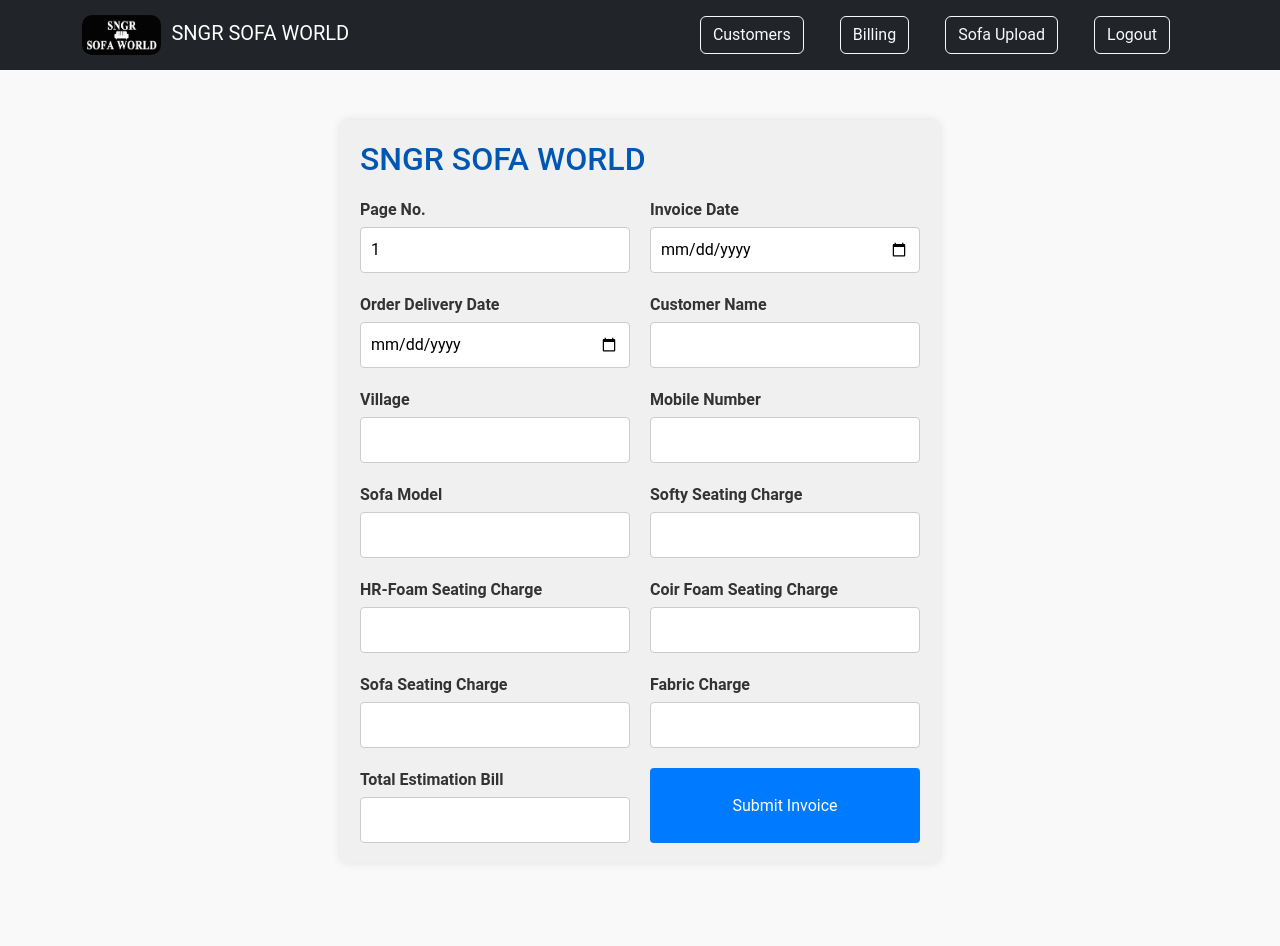
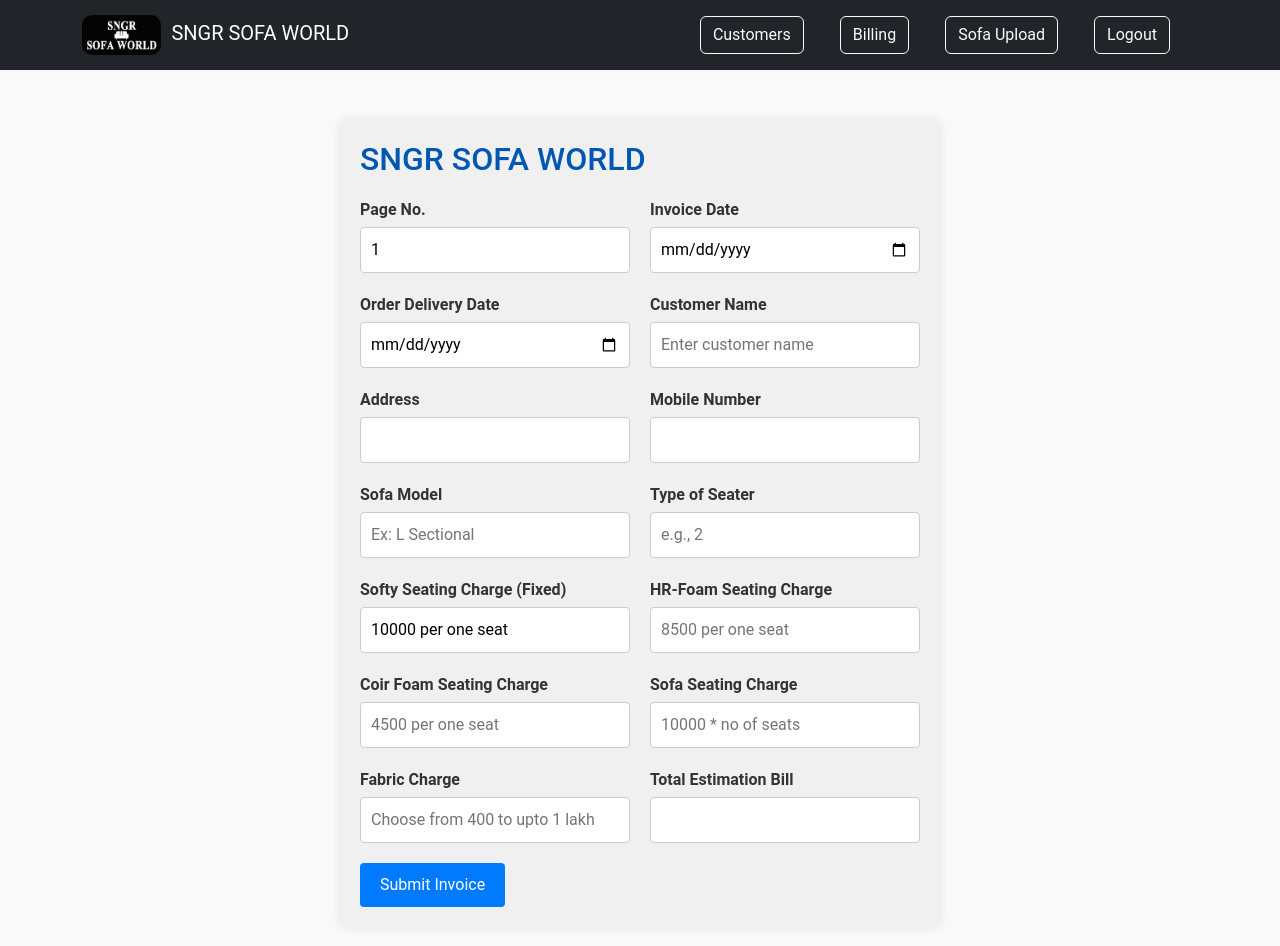
Before and after one commit to rajarammanikanta/sngrfrontend, a React (Create React App) app: page /InvoiceForm in a window 1280 px wide. Before the commit the page ends 883 px from the top, so only its background shows below. Built offline with nearby package versions, Linux system fonts and the light colour scheme; no server answers; sample sign-in values are in the browser's storage.

Commit message:
Update index.js

```diff
--- a/src/components/InvoiceForm/index.js
+++ b/src/components/InvoiceForm/index.js
@@ -1,8 +1,8 @@
 import React, { Component } from 'react';
 import AdminNavbar from '../AdminNavbar';
 import axios from 'axios';
-import {toast} from 'react-toastify'
-import "react-toastify/dist/ReactToastify.css";
+import jsPDF from 'jspdf';
+import 'jspdf-autotable';
 import './index.css';
 
 class InvoiceForm extends Component {
@@ -14,7 +14,8 @@ class InvoiceForm extends Component {
     village: '',
     mobileNumber: '',
     sofaModel: '',
-    softySeatingCharge: '',
+    seaterType: '',
+    softySeatingCharge: 10000, // Fixed value
     hrFoamSeatingCharge: '',
     coirFoamSeatingCharge: '',
     sofaSeatingCharge: '',
@@ -22,9 +23,118 @@ class InvoiceForm extends Component {
     totalEstimationBill: '',
   };
 
+  async componentDidMount() {
+    try {
+      const response = await axios.get('http://localhost:5000/api/invoices/latest-page');
+      const latestPageNumber = response.data.page || 0; // If no page number is found, start from 0
+      this.setState({ page: latestPageNumber + 1 });
+    } catch (error) {
+      console.error('Error fetching latest page number:', error);
+    }
+  }
+
   handleChange = (e) => {
-    this.setState({ [e.target.name]: e.target.value });
+    const { name, value } = e.target;
+    this.setState({ [name]: value }, this.calculateCharges);
   };
+
+  calculateCharges = () => {
+    const { seaterType, fabricCharge } = this.state;
+
+    const seaterNum = parseInt(seaterType, 10) || 0;
+    const fabricCost = parseFloat(fabricCharge) || 0;
+
+    const sofaSeatingCharge = 10000 * seaterNum;
+    const hrFoamSeatingCharge = 8500 * seaterNum;
+    const coirFoamSeatingCharge = 4500 * seaterNum;
+    const updatedFabric = fabricCost * seaterNum;
+    const totalEstimationBill = sofaSeatingCharge + hrFoamSeatingCharge + coirFoamSeatingCharge + updatedFabric;
+
+    this.setState({
+      sofaSeatingCharge,
+      hrFoamSeatingCharge,
+      coirFoamSeatingCharge,
+      totalEstimationBill,
+    });
+  };
+
+  generatePDF = () => {
+    const {
+      page,
+      invoiceDate,
+      orderDeliveryDate,
+      customerName,
+      village,
+      mobileNumber,
+      sofaModel,
+      seaterType,
+      softySeatingCharge,
+      hrFoamSeatingCharge,
+      coirFoamSeatingCharge,
+      sofaSeatingCharge,
+      fabricCharge,
+      totalEstimationBill,
+    } = this.state;
+
+    try {
+      // Create a new jsPDF instance
+      const doc = new jsPDF();
+
+      // Calculate text width for centering
+      const textWidth = doc.getStringUnitWidth('SNGR SOFA WORLD') * doc.internal.getFontSize() / doc.internal.scaleFactor;
+      const startX = (doc.internal.pageSize.width - textWidth) / 2;
+
+      // Add centered heading
+      doc.setFontSize(18);
+      doc.text('SNGR SOFA WORLD', startX, 20);
+
+      // Add dotted horizontal line
+      doc.setLineWidth(0.5);
+      doc.setDrawColor(128, 128, 128); // Dotted line color
+      doc.line(20, 25, doc.internal.pageSize.width - 20, 25, 'Dotted'); // Dotted line
+
+      // Set position for content
+      let startY = 40;
+
+      // Add content to PDF in table format
+      doc.autoTable({
+        startY,
+        head: [['Field', 'Value']],
+        body: [
+          ['Page No', page],
+          ['Invoice Date', invoiceDate],
+          ['Order Delivery Date', orderDeliveryDate],
+          ['Customer Name', customerName],
+          ['Address', village],
+          ['Mobile Number', mobileNumber],
+          ['Sofa Model', sofaModel],
+          ['Type of Seater', seaterType],
+          ['Softy Seating Charge', softySeatingCharge],
+          ['HR-Foam Seating Charge', hrFoamSeatingCharge],
+          ['Coir Foam Seating Charge', coirFoamSeatingCharge],
+          ['Sofa Seating Charge', sofaSeatingCharge],
+          ['Fabric Charge', fabricCharge],
+          ['Total Estimation Bill', totalEstimationBill],
+        ],
+        theme: 'grid', // Ensure this matches your intended design
+        styles: {
+          lineColor: [0, 0, 0], // Table border color
+          lineWidth: 0.1, // Table border width
+          fontStyle: 'normal', // Font style ('normal', 'bold', 'italic', 'bolditalic')
+          overflow: 'linebreak', // Overflow behavior ('linebreak', 'ellipsize', 'visible', 'hidden')
+          fontSize: 12,
+        },
+        margin: { top: 10 },
+      });
+
+      // Save the PDF with customer name as the filename
+      const fileName = `${customerName.replace(/\s+/g, '-')}_Invoice.pdf`;
+      doc.save(fileName);
+    } catch (error) {
+      console.error('Error generating PDF:', error);
+    }
+  };
+
 
   handleSubmit = async (e) => {
     e.preventDefault();
@@ -46,30 +156,28 @@ class InvoiceForm extends Component {
         invoiceTime: currentTime, // Add current time to form data
       };
 
-      const response = await axios.post('https://sngrbackend.onrender.com/api/invoices', formData);
+      const response = await axios.post('http://localhost:5000/api/invoices', formData);
       console.log('Invoice submitted:', response.data);
 
-
-
-      // Reset form fields after successful submission
+      // Increment the page number after successful submission
+      const updatedPage = this.state.page + 1;
+      this.generatePDF();
       this.setState({
-        page: this.state.page + 1,
+        page: updatedPage,
         invoiceDate: '',
         orderDeliveryDate: '',
         customerName: '',
         village: '',
         mobileNumber: '',
         sofaModel: '',
-        softySeatingCharge: '',
-        hrFoamSeatingCharge: '',
-        coirFoamSeatingCharge: '',
-        sofaSeatingCharge: '',
+        seaterType: '', // Reset seater type
         fabricCharge: '',
         totalEstimationBill: '',
       });
-      toast.success("Successfully added customers details", {
-        position: toast.POSITION.TOP_CENTER,
-      });
+
+      // Generate and download PDF
+
+
     } catch (error) {
       console.error('Error submitting invoice:', error);
     }
@@ -89,7 +197,6 @@ class InvoiceForm extends Component {
                 type="text"
                 name="page"
                 value={this.state.page}
-                onChange={this.handleChange}
                 readOnly
               />
             </div>
@@ -120,11 +227,12 @@ class InvoiceForm extends Component {
                 name="customerName"
                 value={this.state.customerName}
                 onChange={this.handleChange}
+                placeholder='Enter customer name'
                 required
               />
             </div>
             <div>
-              <label>Village</label>
+              <label>Address</label>
               <input
                 type="text"
                 name="village"
@@ -150,17 +258,28 @@ class InvoiceForm extends Component {
                 name="sofaModel"
                 value={this.state.sofaModel}
                 onChange={this.handleChange}
+                placeholder='Ex: L Sectional'
                 required
               />
             </div>
             <div>
-              <label>Softy Seating Charge</label>
+              <label>Type of Seater</label>
               <input
                 type="number"
-                name="softySeatingCharge"
-                value={this.state.softySeatingCharge}
+                name="seaterType"
+                value={this.state.seaterType}
+                placeholder="e.g., 2"
                 onChange={this.handleChange}
                 required
+              />
+            </div>
+            <div>
+              <label>Softy Seating Charge (Fixed)</label>
+              <input
+                type="text"
+                name="softySeatingCharge"
+                value="10000 per one seat"
+                readOnly
               />
             </div>
             <div>
@@ -169,6 +288,7 @@ class InvoiceForm extends Component {
                 type="number"
                 name="hrFoamSeatingCharge"
                 value={this.state.hrFoamSeatingCharge}
+                placeholder='8500 per one seat'
                 onChange={this.handleChange}
                 required
               />
@@ -179,6 +299,7 @@ class InvoiceForm extends Component {
                 type="number"
                 name="coirFoamSeatingCharge"
                 value={this.state.coirFoamSeatingCharge}
+                placeholder='4500 per one seat'
                 onChange={this.handleChange}
                 required
               />
@@ -189,8 +310,8 @@ class InvoiceForm extends Component {
                 type="number"
                 name="sofaSeatingCharge"
                 value={this.state.sofaSeatingCharge}
-                onChange={this.handleChange}
-                required
+                placeholder='10000 * no of seats'
+                readOnly
               />
             </div>
             <div>
@@ -200,6 +321,7 @@ class InvoiceForm extends Component {
                 name="fabricCharge"
                 value={this.state.fabricCharge}
                 onChange={this.handleChange}
+                placeholder='Choose from 400 to upto 1 lakh'
                 required
               />
             </div>
@@ -209,11 +331,12 @@ class InvoiceForm extends Component {
                 type="number"
                 name="totalEstimationBill"
                 value={this.state.totalEstimationBill}
-                onChange={this.handleChange}
-                required
+                readOnly
               />
             </div>
-            <button type="submit" className="submit-button">Submit Invoice</button>
+            <div className="button-container">
+              <button type="submit" className="submit-button">Submit Invoice</button>
+            </div>
           </form>
         </div>
       </>
```
